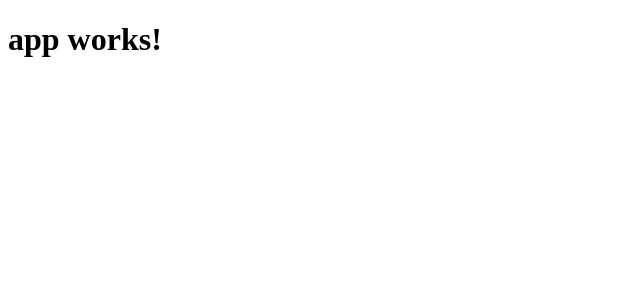
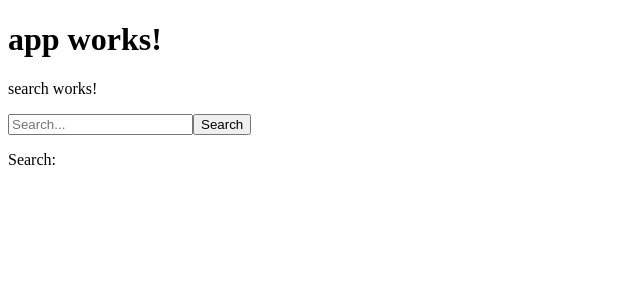
Before and after one commit to timothytavarez/angular-elasticsearch, an Angular app: page / in a window 1280 px wide. Shown: the top 300 px of the page, without its empty margins (0-640 px from the left). Built offline with nearby package versions, Linux system fonts and the light colour scheme.

Commit message:
Correct form issue

```diff
--- a/src/app/app.component.html
+++ b/src/app/app.component.html
@@ -1,3 +1,4 @@
 <h1>
   {{title}}
 </h1>
+<app-search></app-search>
--- a/src/app/app.module.ts
+++ b/src/app/app.module.ts
@@ -5,6 +5,7 @@ import { HttpModule } from '@angular/http';
 
 import { AppComponent } from './app.component';
 import { SearchComponent } from './search/search.component';
+import { SearchService } from './search.service';
 
 @NgModule({
   declarations: [
@@ -16,7 +17,7 @@ import { SearchComponent } from './search/search.component';
     FormsModule,
     HttpModule
   ],
-  providers: [],
+  providers: [SearchService],
   bootstrap: [AppComponent]
 })
 export class AppModule { }
--- a/src/app/search/search.component.html
+++ b/src/app/search/search.component.html
@@ -1,3 +1,12 @@
 <p>
   search works!
 </p>
+
+<form #f="ngForm" (ngSubmit)="onSubmit(f)">
+  <input ngModel #query="ngModel" type="text" placeholder="Search..." name="query" required/>
+  <button>Search</button>
+</form>
+
+<p>
+  Search: {{query.value}}
+</p>
--- a/src/app/search/search.component.ts
+++ b/src/app/search/search.component.ts
@@ -1,4 +1,5 @@
 import { Component, OnInit } from '@angular/core';
+import { NgForm } from '@angular/forms';
 
 @Component({
   selector: 'app-search',
@@ -6,10 +7,16 @@ import { Component, OnInit } from '@angular/core';
   styleUrls: ['./search.component.css']
 })
 export class SearchComponent implements OnInit {
+query: string
+  constructor() {
 
-  constructor() { }
+  }
 
   ngOnInit() {
   }
 
+  onSubmit(f: NgForm) {
+    console.log(f.value);
+  }
+
 }
```
